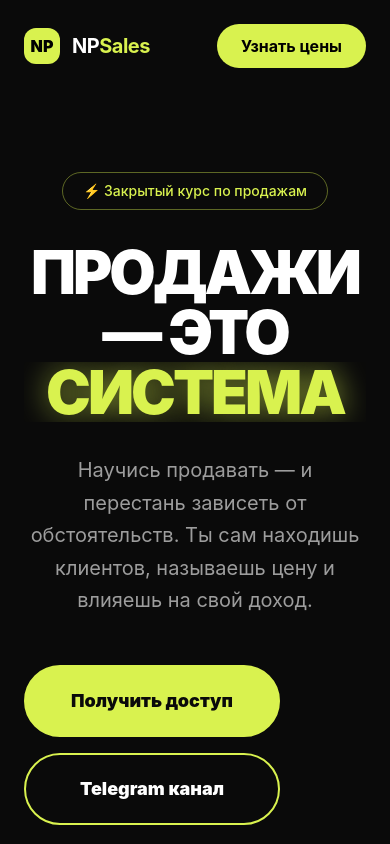
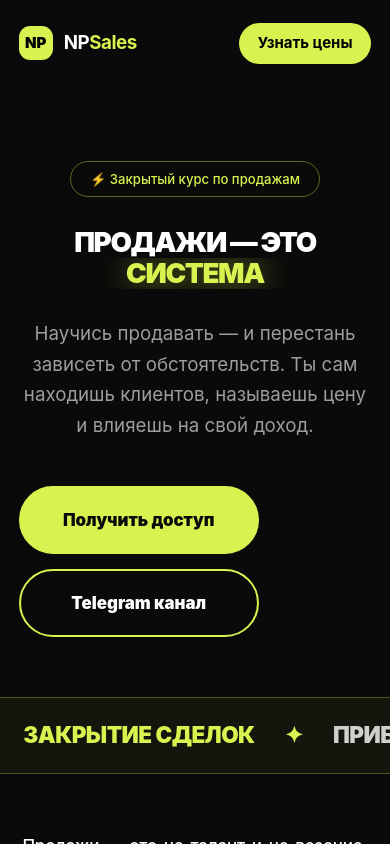
Before and after one commit to Yodixbl1n/my-sales-platform, a Next.js app: page / in a window 390 px wide. Built offline with nearby package versions, Linux system fonts and the light colour scheme.

Commit message:
Login: constellation grid background with cursor shockwaves

```diff
--- a/app/globals.css
+++ b/app/globals.css
@@ -15,3 +15,32 @@ html { scroll-behavior: smooth; }
 @media (max-width: 640px) {
   a, button { max-width: 100%; }
 }
+
+
+/* ===== МОБИЛЬНАЯ ОПТИМИЗАЦИЯ (<640px) ===== */
+@media (max-width: 640px) {
+  html { font-size: 15px; }
+  body, html { overflow-x: hidden; max-width: 100vw; }
+
+  .text-9xl { font-size: clamp(2.5rem, 11vw, 4rem) !important; line-height: 1.05 !important; }
+  .text-8xl { font-size: clamp(2.2rem, 9vw, 3.4rem) !important; line-height: 1.08 !important; }
+  .text-7xl { font-size: clamp(2rem, 8vw, 3rem) !important; line-height: 1.1 !important; }
+  .text-6xl { font-size: clamp(1.85rem, 7vw, 2.5rem) !important; line-height: 1.12 !important; }
+  .text-5xl { font-size: clamp(1.6rem, 6vw, 2.2rem) !important; line-height: 1.15 !important; }
+  .text-4xl { font-size: clamp(1.4rem, 5.5vw, 1.9rem) !important; line-height: 1.2 !important; }
+
+  .py-24 { padding-top: 4rem !important; padding-bottom: 4rem !important; }
+  .py-20 { padding-top: 3.5rem !important; padding-bottom: 3.5rem !important; }
+  .py-16 { padding-top: 3rem !important; padding-bottom: 3rem !important; }
+  .py-12 { padding-top: 2.5rem !important; padding-bottom: 2.5rem !important; }
+
+  .min-h-\[420px\] { min-height: 240px !important; }
+  .min-h-\[400px\] { min-height: 220px !important; }
+  .min-h-\[380px\] { min-height: 210px !important; }
+  .min-h-\[120vh\] { min-height: auto !important; }
+  .min-h-\[500px\] { min-height: 320px !important; }
+
+  .px-6 { padding-left: 1.25rem !important; padding-right: 1.25rem !important; }
+
+  img, canvas, svg { max-width: 100% !important; height: auto; }
+}
```
